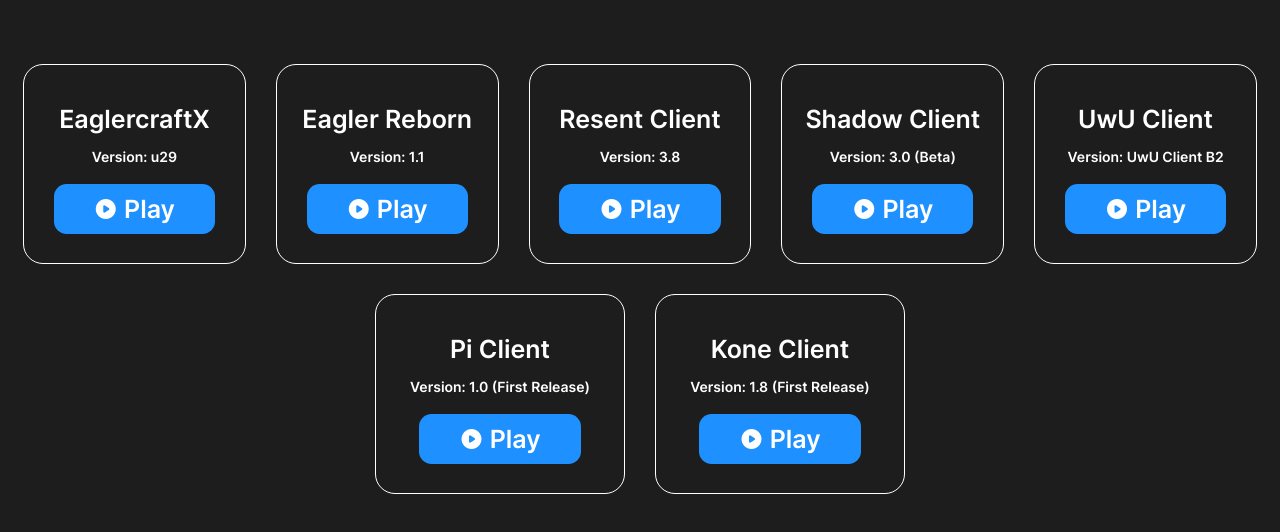
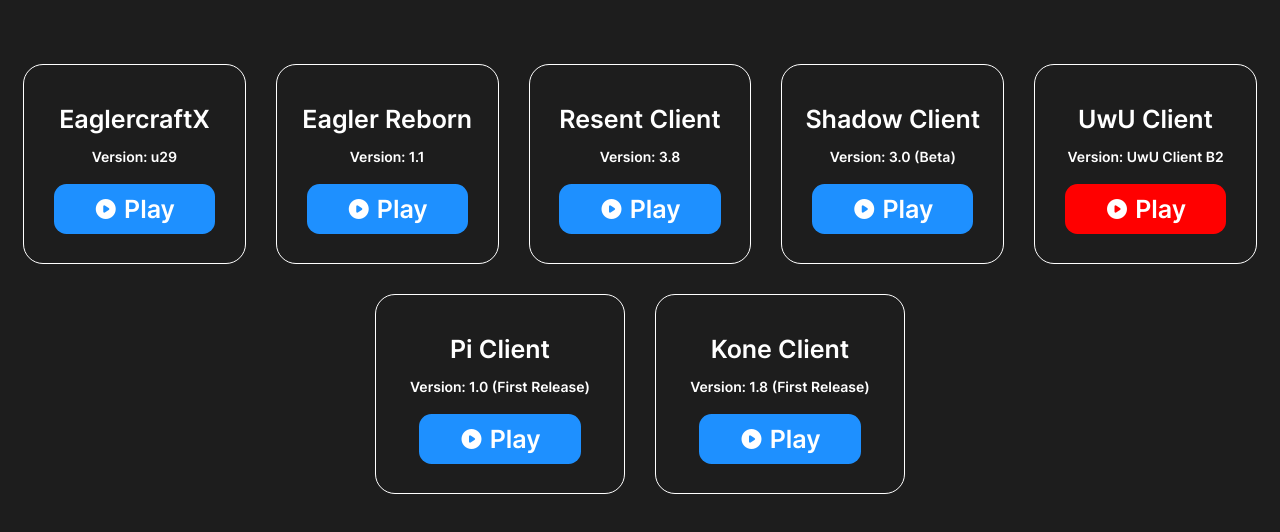
Before and after one commit to cobblesteve01/Eaglercraft-Extras, a plain HTML site: page clients.html in a window 1280 px wide. Shown: the part 184-716 px from the top of the page. Drawn offline with Linux system fonts and the light colour scheme; a web font is replaced by a local one.

Commit message:
uwu client is unable to be pushed

```diff
--- a/clients.html
+++ b/clients.html
@@ -30,7 +30,7 @@
     <button class="button" style="height: 200px; cursor: unset; margin: 15px;">Eagler Reborn<p style="font-size: 14px; padding-bottom: 15px;">Version: 1.1</p><a class="play-hover" style="text-decoration: none; color: white; border-radius: 12.5px; background-color: dodgerblue; padding: 10px; padding-right: 40px; padding-left: 40px;" href="Eagler-Reborn.html"><span class="material-icons-round">play_circle</span>&nbsp;Play</a></button><br>
     <button class="button" style="height: 200px; cursor: unset; margin: 15px;">Resent Client<p style="font-size: 14px; padding-bottom: 15px;">Version: 3.8</p><a class="play-hover" style="text-decoration: none; color: white; border-radius: 12.5px; background-color: dodgerblue; padding: 10px; padding-right: 40px; padding-left: 40px;" href="resent.html"><span class="material-icons-round">play_circle</span>&nbsp;Play</a></button><br>
     <button class="button" style="height: 200px; cursor: unset; margin: 15px;">Shadow Client<p style="font-size: 14px; padding-bottom: 15px;">Version: 3.0 (Beta)</p><a class="play-hover" style="text-decoration: none; color: white; border-radius: 12.5px; background-color: dodgerblue; padding: 10px; padding-right: 40px; padding-left: 40px;" href="shadowclient.html"><span class="material-icons-round">play_circle</span>&nbsp;Play</a></button><br>
-    <button class="button" style="height: 200px; cursor: unset; margin: 15px;">UwU Client<p style="font-size: 14px; padding-bottom: 15px;">Version: UwU Client B2</p><a class="play-hover" style="text-decoration: none; color: white; border-radius: 12.5px; background-color: dodgerblue; padding: 10px; padding-right: 40px; padding-left: 40px;" href="uwu.html"><span class="material-icons-round">play_circle</span>&nbsp;Play</a></button><br>
+    <button class="button" style="height: 200px; cursor: unset; margin: 15px;">UwU Client<p style="font-size: 14px; padding-bottom: 15px;">Version: UwU Client B2</p><a class="play-hover" style="text-decoration: none; color: white; border-radius: 12.5px; background-color: red; padding: 10px; padding-right: 40px; padding-left: 40px;" href=""><span class="material-icons-round">play_circle</span>&nbsp;Play</a></button><br>
 </div>
 
 <div class="container">
```
